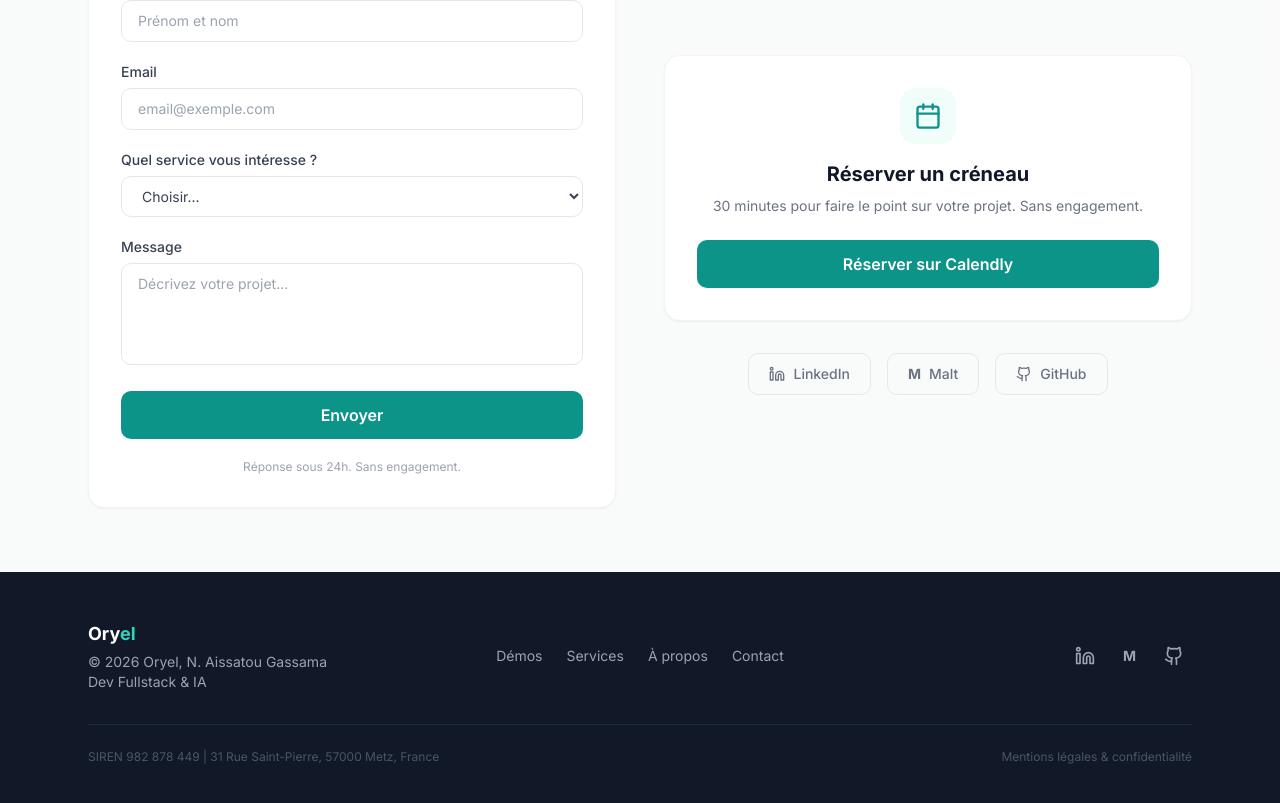
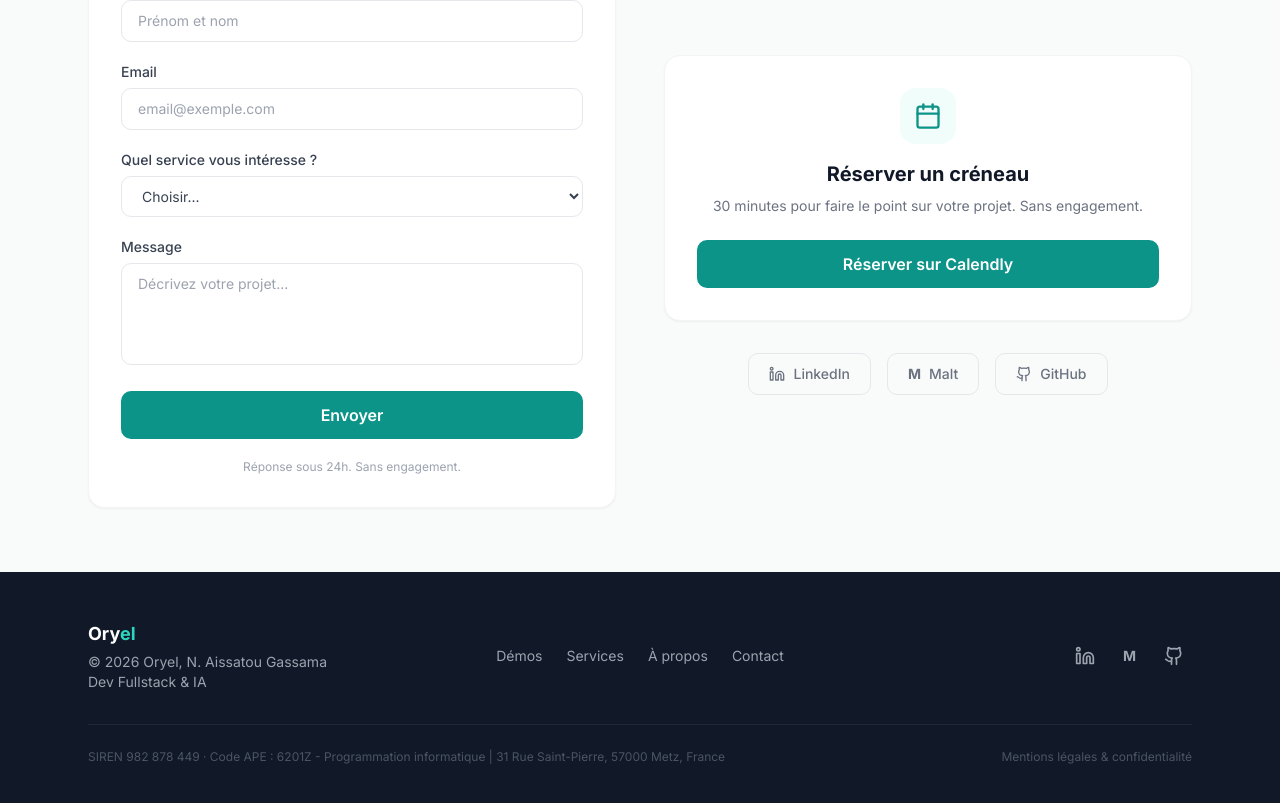
Before and after one commit to ayshagassama1/oryel-website, a React (Vite) app in the folder frontend/: page / in a window 1280 px wide. Shown: the part 3950-4753 px from the top of the page. Built offline with nearby package versions, Linux system fonts and the light colour scheme; no server answers.

Commit message:
added APE code to footer

```diff
--- a/frontend/src/components/Footer.jsx
+++ b/frontend/src/components/Footer.jsx
@@ -71,7 +71,7 @@ export default function Footer() {
 
         <div className="border-t border-gray-800 pt-6 flex flex-col sm:flex-row items-center justify-between gap-2">
           <p className="text-xs text-gray-600">
-            SIREN 982 878 449 | 31 Rue Saint-Pierre, 57000 Metz, France
+            SIREN 982 878 449 · Code APE : 6201Z - Programmation informatique | 31 Rue Saint-Pierre, 57000 Metz, France
           </p>
           <Link
             to="/mentions-legales"
```
